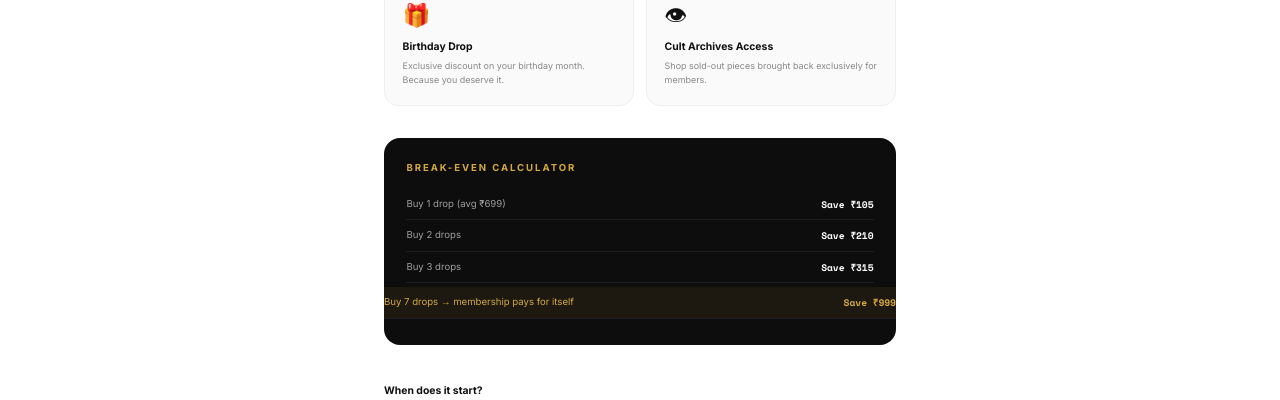
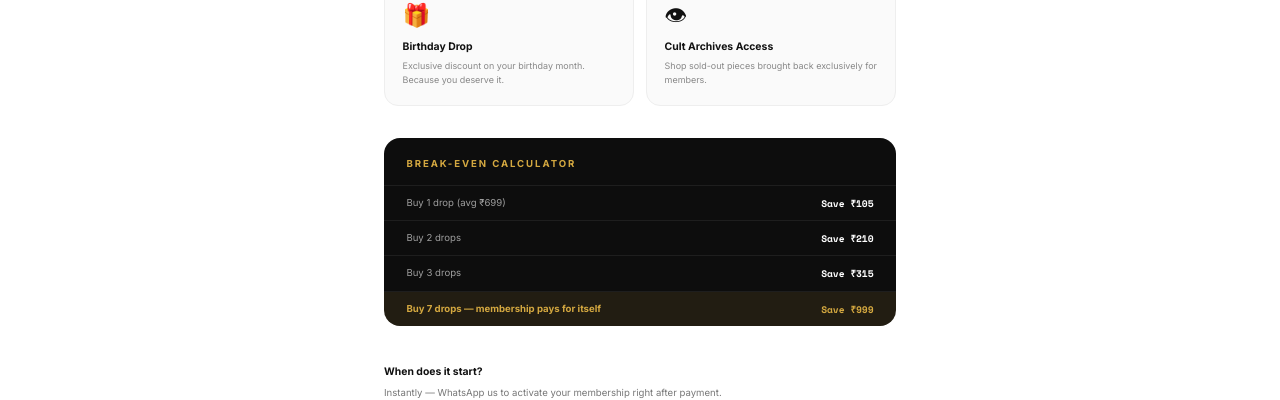
Before and after one commit to RAW-SATAN/iluminatees, a Next.js app: page /membership in a window 1280 px wide. Shown: the part 953-1353 px from the top of the page. Built offline with nearby package versions, Linux system fonts and the light colour scheme; no server answers.

Commit message:
fix: membership calculator alignment — overflow hidden, consistent padding

```diff
--- a/app/membership/page.tsx
+++ b/app/membership/page.tsx
@@ -84,25 +84,24 @@ export default function MembershipPage() {
         </div>
 
         {/* Savings calc */}
-        <div style={{ background: "#0d0d0d", borderRadius: 16, padding: "1.4rem", marginBottom: 24, color: "#fff" }}>
-          <div style={{ fontFamily: "Inter, sans-serif", fontWeight: 700, fontSize: "0.6rem", letterSpacing: "0.2em", color: "#d4a840", textTransform: "uppercase", marginBottom: 14 }}>
+        <div style={{ background: "#0d0d0d", borderRadius: 16, overflow: "hidden", marginBottom: 24, color: "#fff" }}>
+          <div style={{ fontFamily: "Inter, sans-serif", fontWeight: 700, fontSize: "0.6rem", letterSpacing: "0.2em", color: "#d4a840", textTransform: "uppercase", padding: "1.2rem 1.4rem 0.8rem" }}>
             Break-Even Calculator
           </div>
           {[
-            { label: "Buy 1 drop (avg ₹699)", saving: 105 },
-            { label: "Buy 2 drops", saving: 210 },
-            { label: "Buy 3 drops", saving: 315 },
-            { label: "Buy 7 drops → membership pays for itself", saving: 999, highlight: true },
+            { label: "Buy 1 drop (avg ₹699)", saving: 105, highlight: false },
+            { label: "Buy 2 drops", saving: 210, highlight: false },
+            { label: "Buy 3 drops", saving: 315, highlight: false },
+            { label: "Buy 7 drops — membership pays for itself", saving: 999, highlight: true },
           ].map(({ label, saving, highlight }) => (
             <div key={label} style={{
               display: "flex", justifyContent: "space-between", alignItems: "center",
-              padding: "8px 0",
-              borderBottom: "1px solid #1e1e1e",
-              background: highlight ? "rgba(212,168,64,0.08)" : "transparent",
-              margin: highlight ? "4px -1.4rem" : 0,
+              padding: "10px 1.4rem",
+              borderTop: "1px solid #1e1e1e",
+              background: highlight ? "rgba(212,168,64,0.1)" : "transparent",
             }}>
-              <span style={{ fontFamily: "Inter, sans-serif", fontSize: "0.6rem", color: highlight ? "#d4a840" : "rgba(255,255,255,0.6)" }}>{label}</span>
-              <span style={{ fontFamily: "Space Mono, monospace", fontSize: "0.6rem", color: highlight ? "#d4a840" : "#fff", fontWeight: 700 }}>Save ₹{saving}</span>
+              <span style={{ fontFamily: "Inter, sans-serif", fontSize: "0.6rem", color: highlight ? "#d4a840" : "rgba(255,255,255,0.6)", fontWeight: highlight ? 700 : 400 }}>{label}</span>
+              <span style={{ fontFamily: "Space Mono, monospace", fontSize: "0.6rem", color: highlight ? "#d4a840" : "#fff", fontWeight: 700, flexShrink: 0, marginLeft: 12 }}>Save ₹{saving}</span>
             </div>
           ))}
         </div>
```
